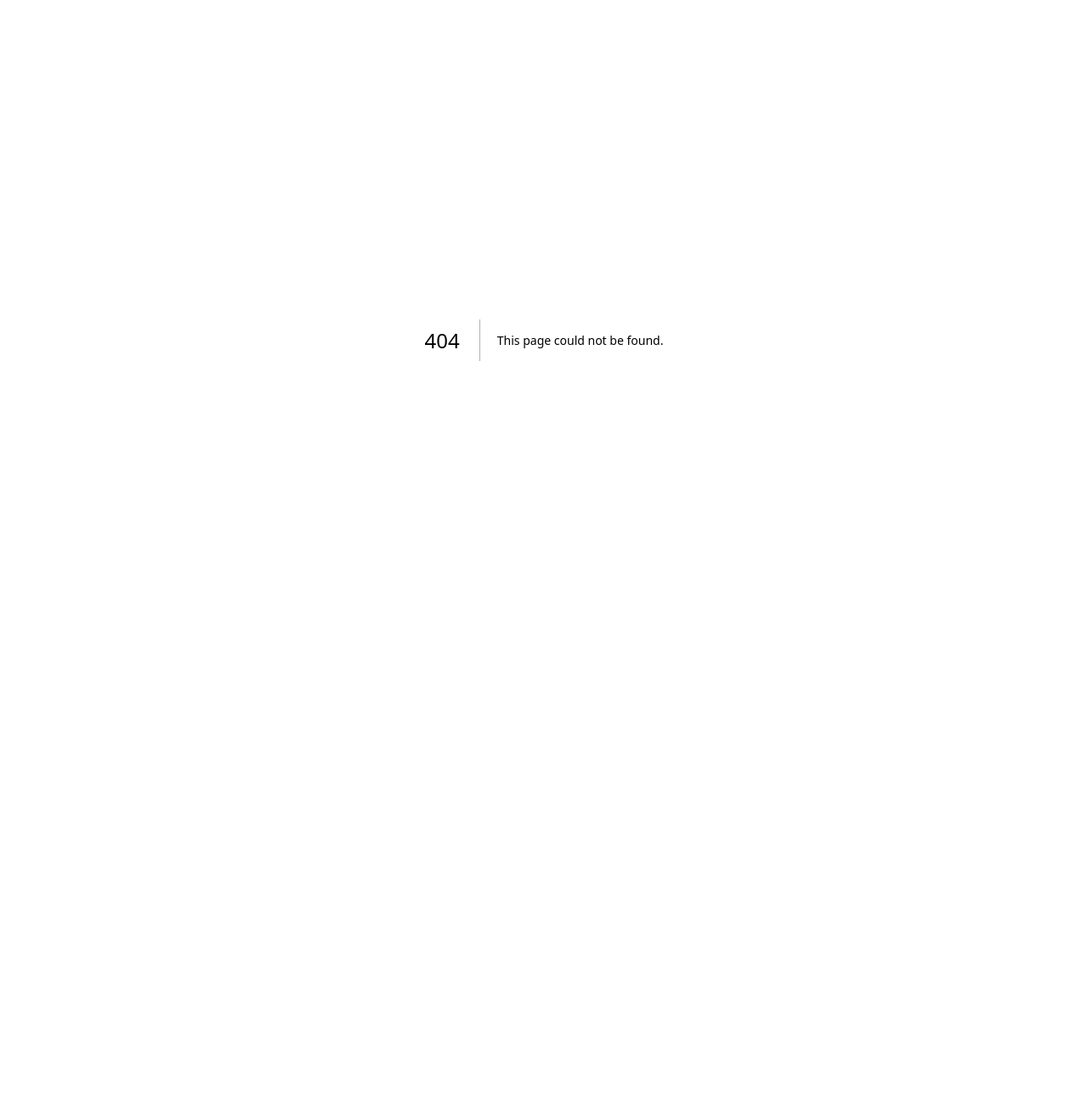
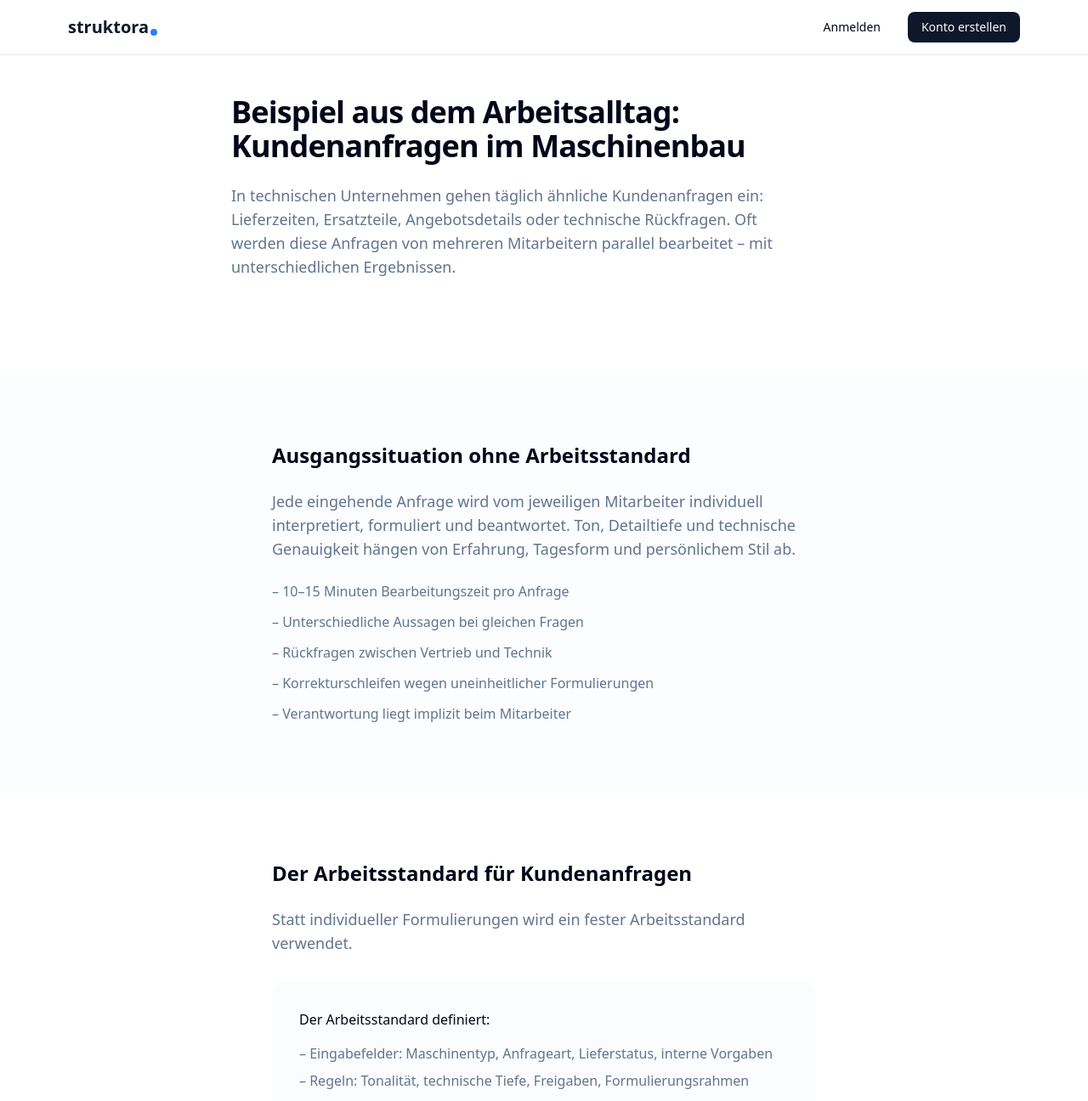
Before and after one commit to berndgalter-lab/struktora, a Next.js app: page /beispiel in a window 1280 px wide. Before the commit this address had no page. Shown: the top 1296 px of the page at 85% size. Before the commit the page ends 800 px from the top, so only its background shows below. Built offline with nearby package versions, Linux system fonts and the light colour scheme.

Commit message:
neue seite beispuiele

```diff
--- /dev/null
+++ b/src/app/(marketing)/beispiel/page.tsx
@@ -0,0 +1,200 @@
+export default function BeispielMaschinenbauPage() {
+  return (
+    <main>
+      {/* SECTION 1 – EINSTIEG */}
+      <section className="bg-background py-20 md:py-24 lg:py-28">
+        <div className="mx-auto max-w-3xl px-4">
+          <h1 className="text-2xl font-bold tracking-tight text-foreground md:text-3xl lg:text-4xl">
+            Beispiel aus dem Arbeitsalltag: Kundenanfragen im Maschinenbau
+          </h1>
+          <p className="mt-6 max-w-2xl text-base text-muted-foreground md:text-lg">
+            In technischen Unternehmen gehen täglich ähnliche Kundenanfragen
+            ein: Lieferzeiten, Ersatzteile, Angebotsdetails oder technische
+            Rückfragen. Oft werden diese Anfragen von mehreren Mitarbeitern
+            parallel bearbeitet – mit unterschiedlichen Ergebnissen.
+          </p>
+        </div>
+      </section>
+
+      {/* SECTION 2 – AUSGANGSSITUATION */}
+      <section className="bg-muted/20 py-16 md:py-20">
+        <div className="mx-auto max-w-2xl px-4">
+          <h2 className="text-xl font-semibold text-foreground md:text-2xl">
+            Ausgangssituation ohne Arbeitsstandard
+          </h2>
+          <p className="mt-6 text-base text-muted-foreground md:text-lg">
+            Jede eingehende Anfrage wird vom jeweiligen Mitarbeiter individuell
+            interpretiert, formuliert und beantwortet. Ton, Detailtiefe und
+            technische Genauigkeit hängen von Erfahrung, Tagesform und
+            persönlichem Stil ab.
+          </p>
+          <ul className="mt-6 space-y-3 text-base text-muted-foreground">
+            <li>– 10–15 Minuten Bearbeitungszeit pro Anfrage</li>
+            <li>– Unterschiedliche Aussagen bei gleichen Fragen</li>
+            <li>– Rückfragen zwischen Vertrieb und Technik</li>
+            <li>– Korrekturschleifen wegen uneinheitlicher Formulierungen</li>
+            <li>– Verantwortung liegt implizit beim Mitarbeiter</li>
+          </ul>
+        </div>
+      </section>
+
+      {/* SECTION 3 – DER ARBEITSSTANDARD */}
+      <section className="bg-background py-16 md:py-20">
+        <div className="mx-auto max-w-2xl px-4">
+          <h2 className="text-xl font-semibold text-foreground md:text-2xl">
+            Der Arbeitsstandard für Kundenanfragen
+          </h2>
+          <p className="mt-6 text-base text-muted-foreground md:text-lg">
+            Statt individueller Formulierungen wird ein fester Arbeitsstandard
+            verwendet.
+          </p>
+
+          <div className="mt-8 rounded-lg bg-muted/30 p-6 md:p-8">
+            <p className="text-base font-medium text-foreground">
+              Der Arbeitsstandard definiert:
+            </p>
+            <ul className="mt-4 space-y-2 text-base text-muted-foreground">
+              <li>
+                – Eingabefelder: Maschinentyp, Anfrageart, Lieferstatus, interne
+                Vorgaben
+              </li>
+              <li>
+                – Regeln: Tonalität, technische Tiefe, Freigaben,
+                Formulierungsrahmen
+              </li>
+              <li>
+                – Ablauf: Feste Reihenfolge von Prüfung, Antwortaufbau und
+                Freigabe
+              </li>
+              <li>
+                – Ergebnis: Einheitliche, überprüfbare Antwort im
+                Unternehmensstil
+              </li>
+            </ul>
+          </div>
+        </div>
+      </section>
+
+      {/* SECTION 4 – ABLAUF */}
+      <section className="bg-muted/20 py-16 md:py-20">
+        <div className="mx-auto max-w-2xl px-4">
+          <h2 className="text-xl font-semibold text-foreground md:text-2xl">
+            So läuft die Bearbeitung mit Arbeitsstandard ab
+          </h2>
+
+          <div className="mt-10 space-y-8">
+            <div className="flex items-start gap-5">
+              <span className="w-12 shrink-0 font-mono text-2xl leading-none text-muted-foreground/30 md:text-3xl">
+                01
+              </span>
+              <div>
+                <h3 className="text-base font-medium text-foreground">
+                  Anfrage erfassen
+                </h3>
+                <p className="mt-1 text-muted-foreground">
+                  Relevante Informationen werden in die vorgesehenen Felder
+                  übernommen.
+                </p>
+              </div>
+            </div>
+
+            <div className="flex items-start gap-5">
+              <span className="w-12 shrink-0 font-mono text-2xl leading-none text-muted-foreground/30 md:text-3xl">
+                02
+              </span>
+              <div>
+                <h3 className="text-base font-medium text-foreground">
+                  Kontext prüfen
+                </h3>
+                <p className="mt-1 text-muted-foreground">
+                  Maschinentyp, Lieferstatus und interne Vorgaben sind klar
+                  definiert.
+                </p>
+              </div>
+            </div>
+
+            <div className="flex items-start gap-5">
+              <span className="w-12 shrink-0 font-mono text-2xl leading-none text-muted-foreground/30 md:text-3xl">
+                03
+              </span>
+              <div>
+                <h3 className="text-base font-medium text-foreground">
+                  Standard ausführen
+                </h3>
+                <p className="mt-1 text-muted-foreground">
+                  Die Antwort entsteht entlang des festgelegten Ablaufs.
+                </p>
+              </div>
+            </div>
+
+            <div className="flex items-start gap-5">
+              <span className="w-12 shrink-0 font-mono text-2xl leading-none text-muted-foreground/30 md:text-3xl">
+                04
+              </span>
+              <div>
+                <h3 className="text-base font-medium text-foreground">
+                  Ergebnis verwenden
+                </h3>
+                <p className="mt-1 text-muted-foreground">
+                  Die Antwort ist konsistent, nachvollziehbar und sofort
+                  nutzbar.
+                </p>
+              </div>
+            </div>
+          </div>
+        </div>
+      </section>
+
+      {/* SECTION 5 – ERGEBNIS */}
+      <section className="bg-background py-16 md:py-20">
+        <div className="mx-auto max-w-2xl px-4">
+          <h2 className="text-xl font-semibold text-foreground md:text-2xl">
+            Ergebnis im Arbeitsalltag
+          </h2>
+          <ul className="mt-6 space-y-3 text-base text-muted-foreground">
+            <li>– 2–4 Minuten Bearbeitungszeit pro Anfrage</li>
+            <li>– Einheitliche Aussagen gegenüber Kunden</li>
+            <li>– Weniger Rückfragen zwischen Vertrieb und Technik</li>
+            <li>– Klar zuordenbare Verantwortung im Prozess</li>
+          </ul>
+          <p className="mt-8 text-base font-medium text-foreground md:text-lg">
+            Der Mitarbeiter entscheidet nicht mehr, wie formuliert wird –
+            sondern stellt sicher, dass der Standard korrekt ausgeführt wird.
+          </p>
+        </div>
+      </section>
+
+      {/* SECTION 6 – EINORDNUNG */}
+      <section className="bg-muted/20 py-16 md:py-20">
+        <div className="mx-auto max-w-2xl px-4">
+          <p className="text-base text-muted-foreground md:text-lg">
+            Dieses Beispiel steht stellvertretend für viele wiederkehrende
+            Aufgaben im technischen Arbeitsalltag. Überall dort, wo ähnliche
+            Anfragen regelmäßig auftreten, kann ein Arbeitsstandard individuelle
+            Entscheidungen ersetzen.
+          </p>
+        </div>
+      </section>
+
+      {/* SECTION 7 – CTA */}
+      <section className="bg-background py-16 md:py-20">
+        <div className="mx-auto max-w-2xl px-4 text-center">
+          <h2 className="text-xl font-semibold text-foreground md:text-2xl">
+            Passt ein Arbeitsstandard zu Ihrer Aufgabe?
+          </h2>
+          <p className="mx-auto mt-4 max-w-xl text-base text-muted-foreground md:text-lg">
+            Im nächsten Schritt schauen wir gemeinsam auf eine konkrete Aufgabe
+            aus Ihrem Arbeitsalltag und prüfen, ob ein Arbeitsstandard sinnvoll
+            ist.
+          </p>
+          <a
+            href="mailto:hallo@struktora.com"
+            className="mt-8 inline-flex items-center justify-center rounded-md bg-foreground px-6 py-3 text-base font-medium text-background transition-colors hover:bg-foreground/90"
+          >
+            Arbeitsstandard prüfen lassen
+          </a>
+        </div>
+      </section>
+    </main>
+  );
+}
--- a/src/components/marketing/hero.tsx
+++ b/src/components/marketing/hero.tsx
@@ -33,7 +33,7 @@ export const Hero = () => {
             <a href="/arbeitsstandards-verstehen">Arbeitsstandard prüfen</a>
           </Button>
           <a
-            href="#demo"
+            href="/beispiel"
             className="text-sm text-muted-foreground/70 underline-offset-4 transition-colors hover:text-foreground hover:underline"
           >
             Beispiel aus dem Maschinenbau ansehen
```
